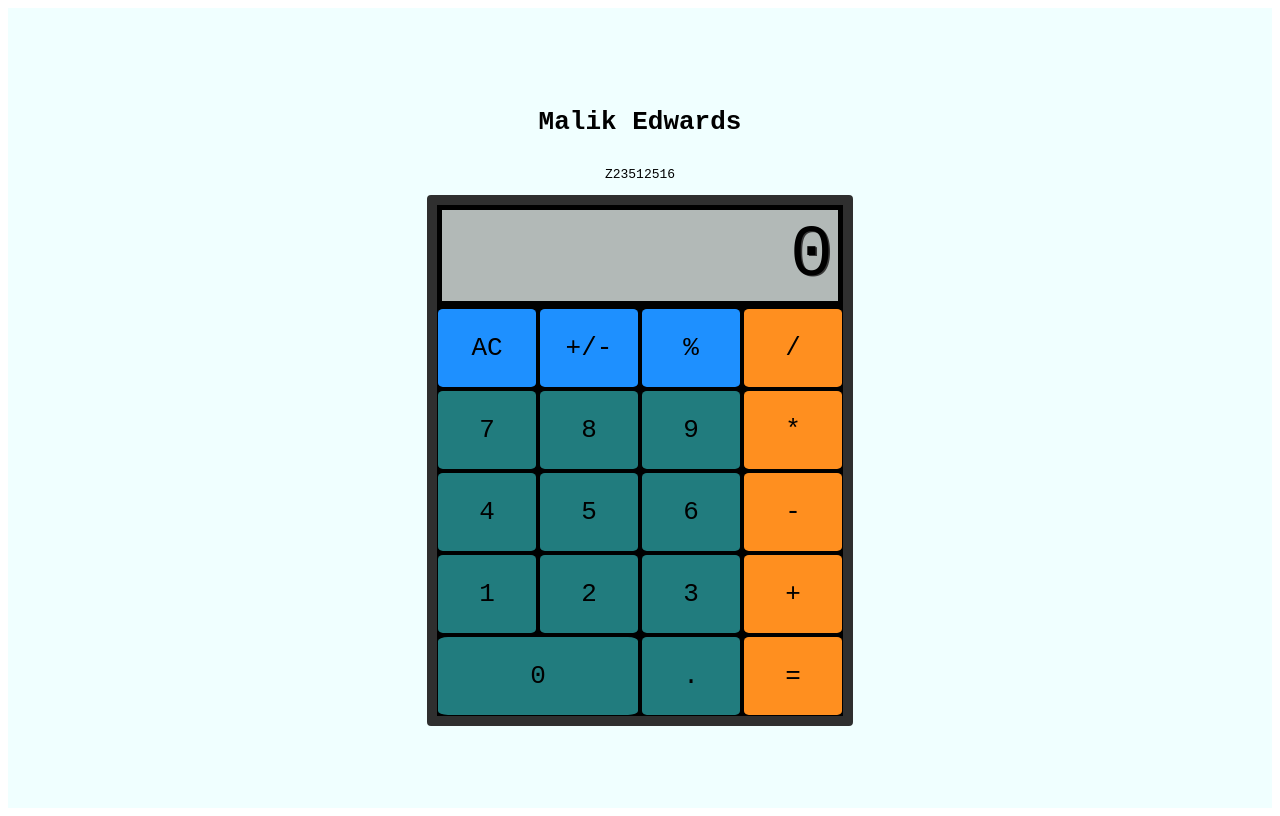
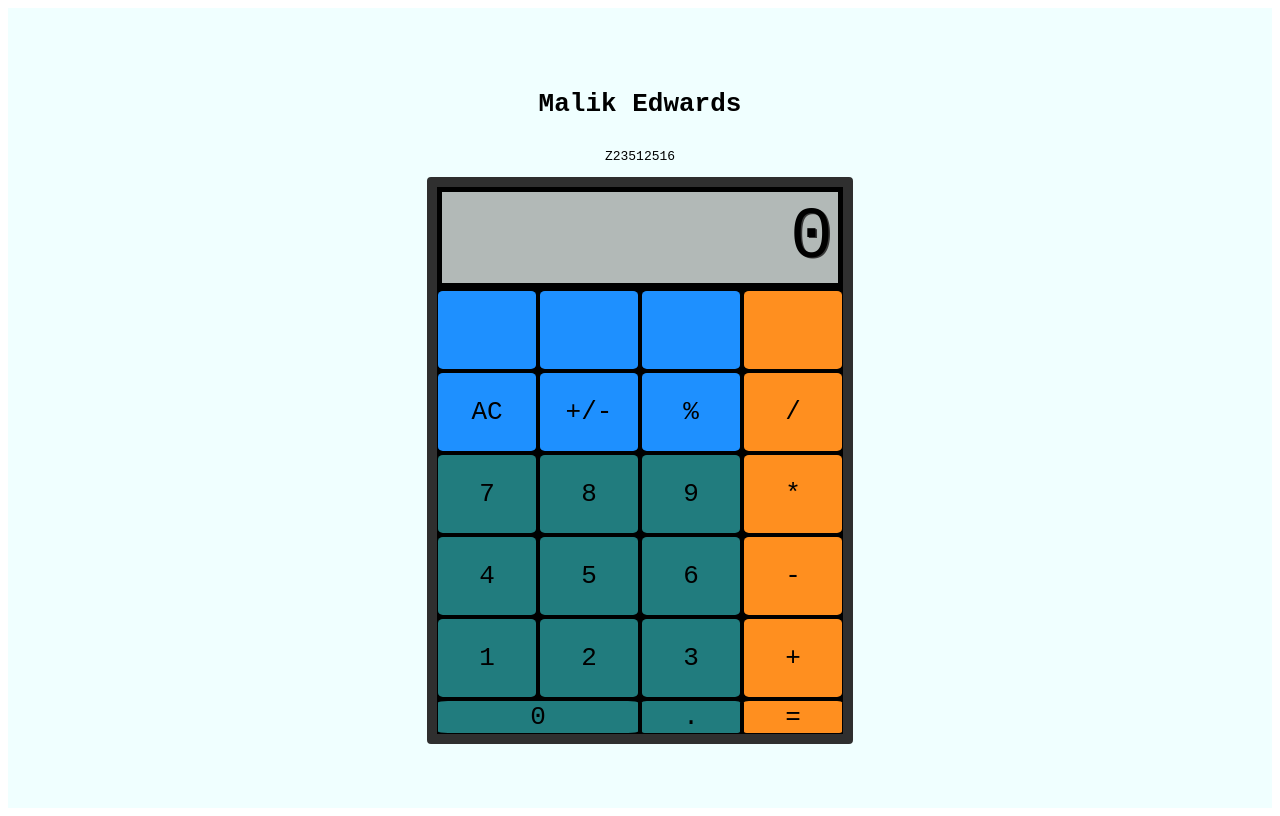
Before and after one commit to cop4808-spring-2023-fullstack-web/cop4808-git-and-github-fundamentals-malik-edwards, a plain HTML site: page myCalculator.html in a window 1280 px wide. Drawn offline with Linux system fonts and the light colour scheme.

Commit message:
Added 4 new buttons

```diff
--- a/myCalculator.html
+++ b/myCalculator.html
@@ -18,6 +18,18 @@
       <p>Z23512516</p>
       <div id="container">
         <div id="display">0</div>
+        <button type="button" class="clear new-button" value="clear" data-key="8">
+
+        </button>
+        <button type="button" class="sign new-button" value="sign" data-key="192">
+
+        </button>
+        <button type="button" class="percent new-button" value="percent" data-key="80">
+
+        </button>
+        <button type="button" class="operator new-button" value="/" data-key="68">
+
+        </button>
         <button type="button" class="clear" value="clear" data-key="8">
           AC
         </button>
```
